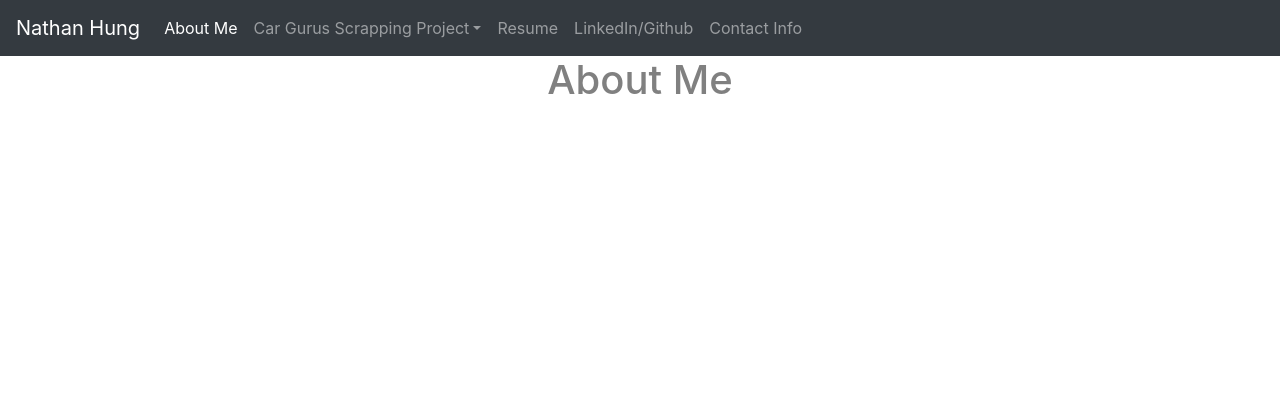
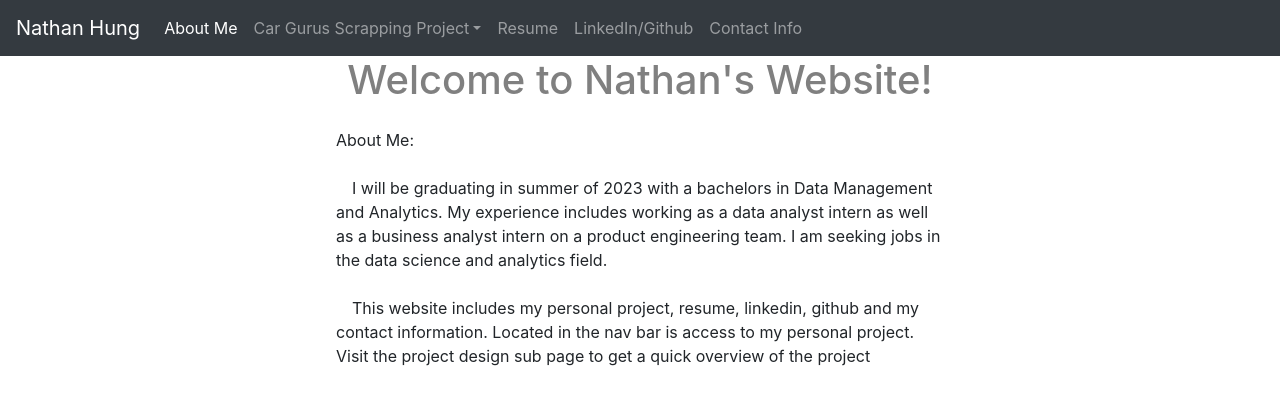
Before and after one commit to NathanHung369/CarGurus_Scrapping_Project, a Flask app: page / in a window 1280 px wide. Shown: the top 405 px of the page. Run offline with Flask 2, Linux system fonts and the light colour scheme; parts of the project's set-up code (start-up, migrations or seed data) failed here and were passed over; some libraries are stand-ins or nearby versions.

Commit message:
added content to home page

```diff
--- a/FlaskCrudApp/templates/design.html
+++ b/FlaskCrudApp/templates/design.html
@@ -27,7 +27,7 @@
     <h1 class="text-center" style="color: gray">Project Design</h1>
     <div class="container-lg d-flex align-items-center justify-content-center">
         <p3 class="border border-primary rounded text-left w-50 p-3">
-            The goal of this project is to predict the price of the Toyota 86/Subaru BRZ as well as tracking the market conditions using statistics, analytics. <br>
+            The goal of this project is to predict the price of the Toyota 86/Subaru BRZ as well as tracking the market conditions using statistics, analytics. This project will be used to help me purchase my attainable dream car in the near future. Listed below are the main components of the project.<br>
             1) Data Collection<br>
             &emsp;- Data is collected using a python web scrapping script hosted on GCP set to run hourly. <br>
             &emsp;- Data is validated/cleaned and inserted into Heroku Postgres database. <br>
--- a/FlaskCrudApp/templates/home.html
+++ b/FlaskCrudApp/templates/home.html
@@ -5,6 +5,18 @@
 
   <head>
     <style>
+
+    .rounded-large{
+        border-radius: 10px;
+        padding: 10px
+
+    }
+    .center {
+        display: block;
+        margin-left: auto;
+        margin-right: auto;
+        width: 50%;
+    }
 
     </style>
     <!-- Required meta tags -->
@@ -19,7 +31,23 @@
   <body>
 
 
-    <h1 class="text-center" style="color: gray">About Me</h1>
+    <h1 class="text-center" style="color: gray">Welcome to Nathan's Website!</h1>
+    <div class="container-lg d-flex align-items-center justify-content-center">
+        <p3 class=" text-left w-50 p-3">
+            About Me:<br><br>
+            &emsp;I will be graduating in summer of 2023 with a bachelors in Data Management and Analytics.
+            My experience includes working as a data analyst intern as well as a business analyst intern on a product engineering team.
+            I am seeking jobs in the data science and analytics field.<br><br>
+
+            &emsp;This website includes my personal project, resume, linkedin, github and my contact information.
+            Located in the nav bar is access to my personal project. Visit the project design sub page to get a quick overview of the project<br>
+
+
+
+        </p3>
+    </div>
+
+
 
 
 
--- a/FlaskCrudApp/templates/linkedIn.html
+++ b/FlaskCrudApp/templates/linkedIn.html
@@ -1,7 +1,7 @@
 
 <!DOCTYPE html>
 <html>
-    <div style="!important;">
+
     {% extends 'layouts.html' %}
     </div>
     {%block content%}
```
